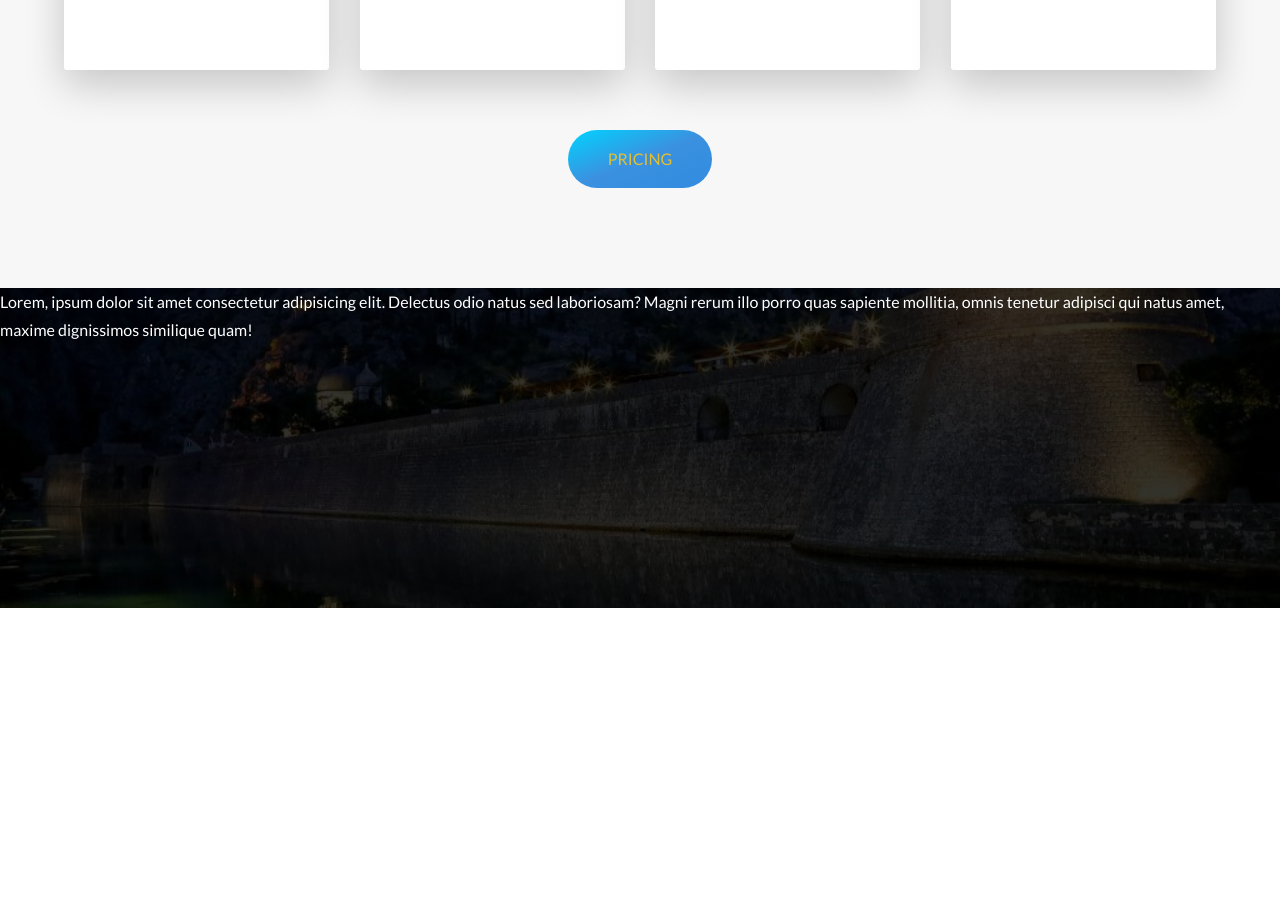
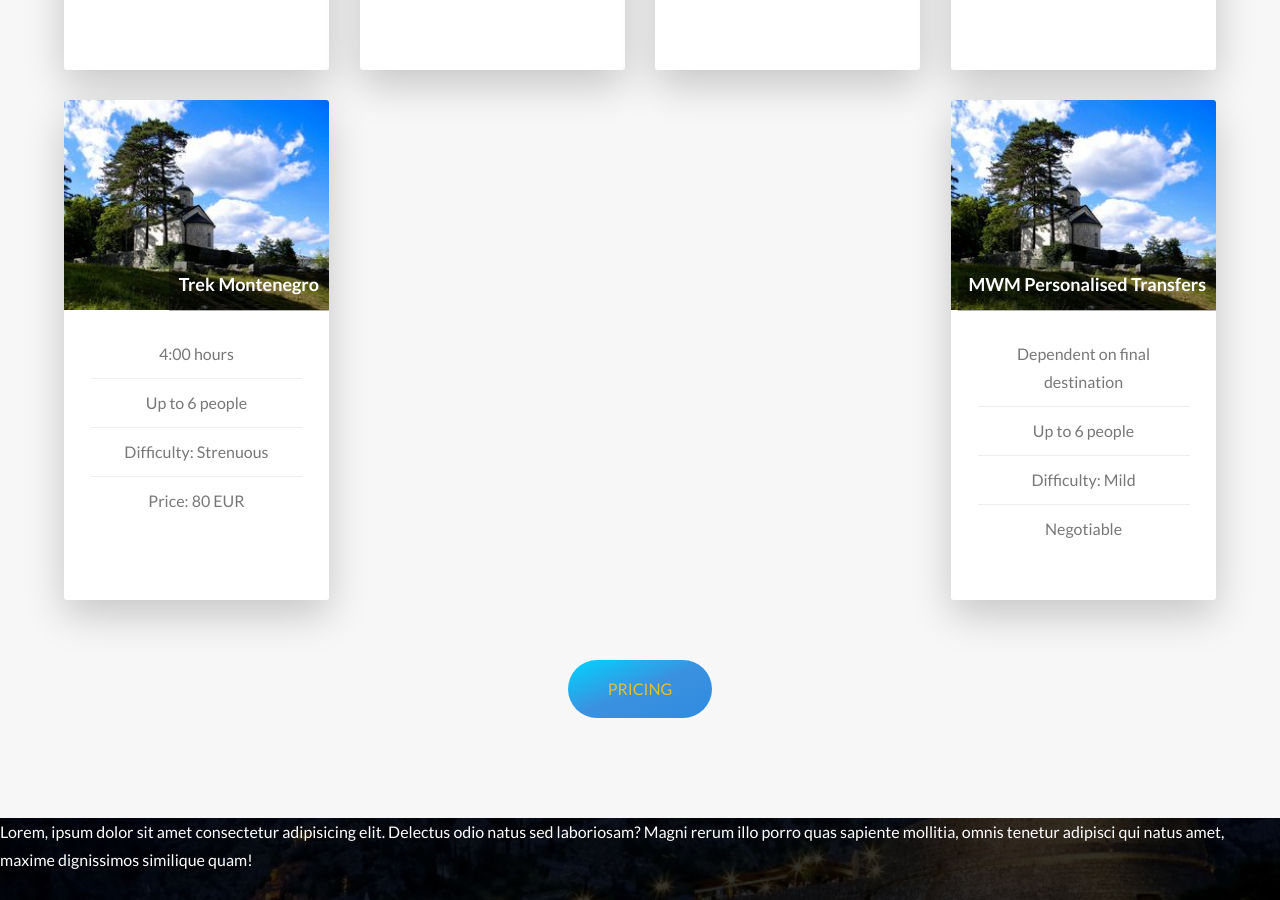
Before and after one commit to Srdjan-Margetic/Montenegro-with-me, a plain HTML site: page index.html in a window 1280 px wide. Shown: the part 2719-3619 px from the top of the page. Before the commit the page ends 3327 px from the top, so only its background shows below. Drawn offline with Linux system fonts and the light colour scheme; a web font is replaced by a local one.

Commit message:
Add two extra tour cards

```diff
--- a/index.html
+++ b/index.html
@@ -102,7 +102,6 @@
         </section>
 
         <section class="tours__cards--wrapper" id="section__tours">
-
             <h2>My Private Ventures</h2>
             <div class="tours__cards">
                 <div class="card">
@@ -193,6 +192,50 @@
                         <a href="mailto:montenegrowithme@gmail.com" class="btn btn--white btn--animated">Book now</a>
                     </div>
                 </div>
+
+                <div class="card">
+                    <div class="card__side card__side--front">
+                        <div class="card__picture card__picture--4"></div>
+                        <div class="card__heading">
+                            <h4>Trek Montenegro</h4>
+                        </div>
+                        <div class="card__details">
+                            <ul>
+                                <li>4:00 hours</li>
+                                <li>Up to 6 people</li>
+                                <li>Difficulty: Strenuous</li>
+                                <li>Price: 80 EUR</li>
+                            </ul>
+                        </div>
+                    </div>
+                    <div class="card__side card__side--back">
+                        <p>By far, Perast is one of the most charming, yet historically most turbulent cities in Montenegro which leaves you in awe once you see, feel and experience the beauty of it. Become a part of the beautiful Adriatic tale narrated by your private guide.
+                        </p>
+                        <a href="mailto:montenegrowithme@gmail.com" class="btn btn--white btn--animated">Book now</a>
+                    </div>
+                </div>
+
+                <div class="card">
+                    <div class="card__side card__side--front">
+                        <div class="card__picture card__picture--4"></div>
+                        <div class="card__heading">
+                            <h4>MWM Personalised Transfers</h4>
+                        </div>
+                        <div class="card__details">
+                            <ul>
+                                <li>Dependent on final destination</li>
+                                <li>Up to 6 people</li>
+                                <li>Difficulty: Mild</li>
+                                <li>Negotiable</li>
+                            </ul>
+                        </div>
+                    </div>
+                    <div class="card__side card__side--back">
+                        <p>I am committed to providing personalised transfers for small groups of guests wishing swift and reliable private transportation services. Transfers are available within Montenegrin borders and inclusive of any desired destination. Pricing is negotiable. Please contact me for more details.
+                        </p>
+                        <a href="mailto:montenegrowithme@gmail.com" class="btn btn--white btn--animated">Book now</a>
+                    </div>
+                </div>
             </div>
 
             <div class="pricing">
```
